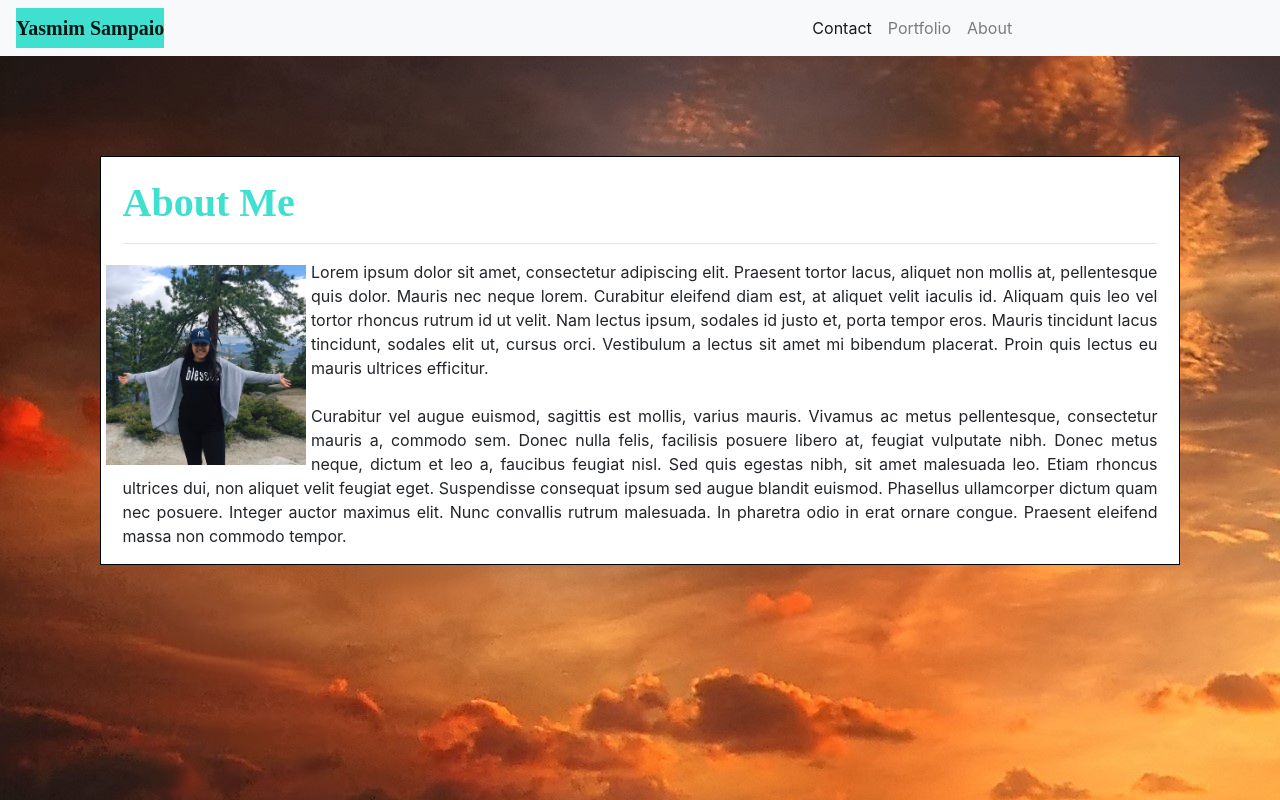
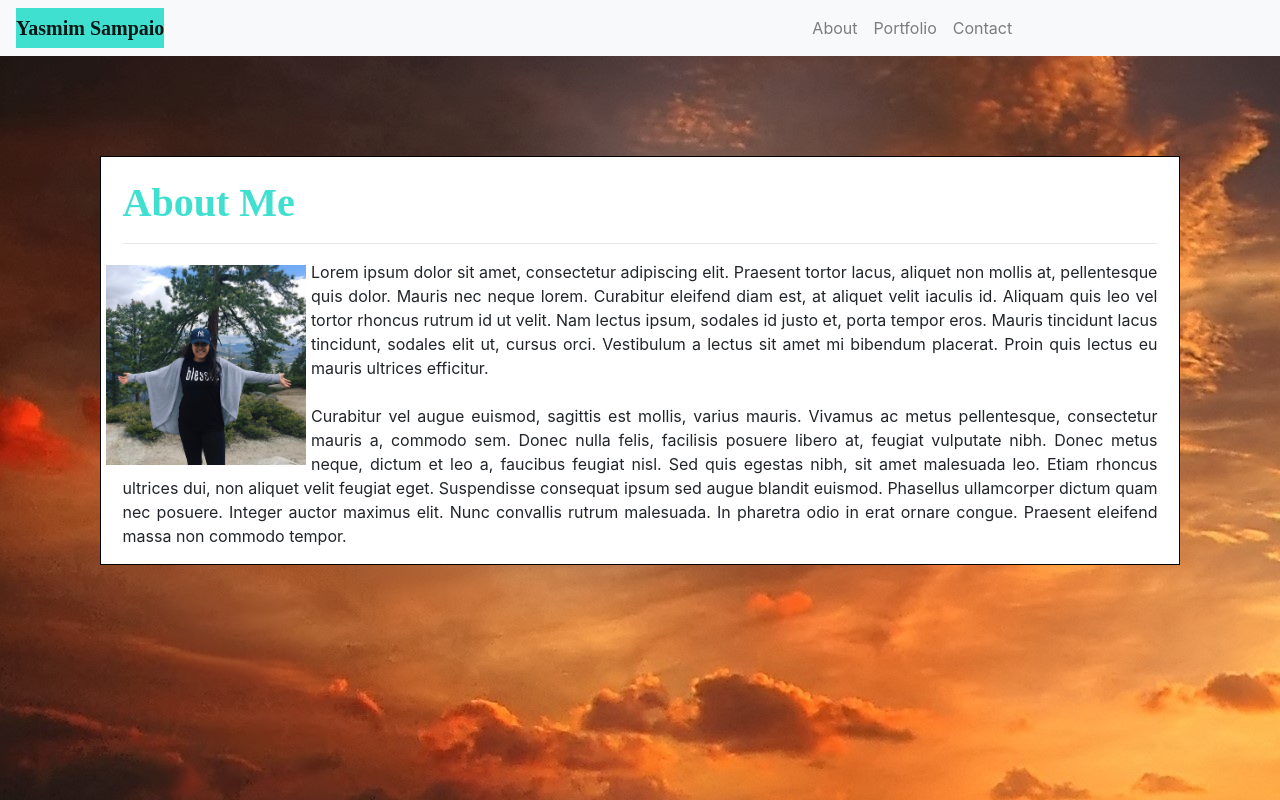
Before and after one commit to yasmimsampaio/Portfolio, a plain HTML site: page index.html in a window 1280 px wide. Drawn offline with nearby package versions, Linux system fonts and the light colour scheme; files whose address does not match are found by name.

Commit message:
fixed the order of the nav links

```diff
--- a/index.html
+++ b/index.html
@@ -15,14 +15,14 @@
         </button>
         <div class="collapse navbar-collapse navlinks-right" id="navbarNav">
           <ul class="navbar-nav">
-            <li class="nav-item active">
-              <a class="nav-link" href="contact.html">Contact <span class="sr-only">(current)</span></a>
+            <li class="nav-item">
+              <a class="nav-link" href="index.html">About</a>
             </li>
             <li class="nav-item">
               <a class="nav-link" href="portfolio.html">Portfolio</a>
             </li>
             <li class="nav-item">
-              <a class="nav-link" href="index.html">About</a>
+              <a class="nav-link" href="contact.html">Contact</a>
             </li>
           </ul>
         </div>
```
Also changed, not shown: contact.html (+2 -2 lines), portfolio.html (+2 -2 lines).
